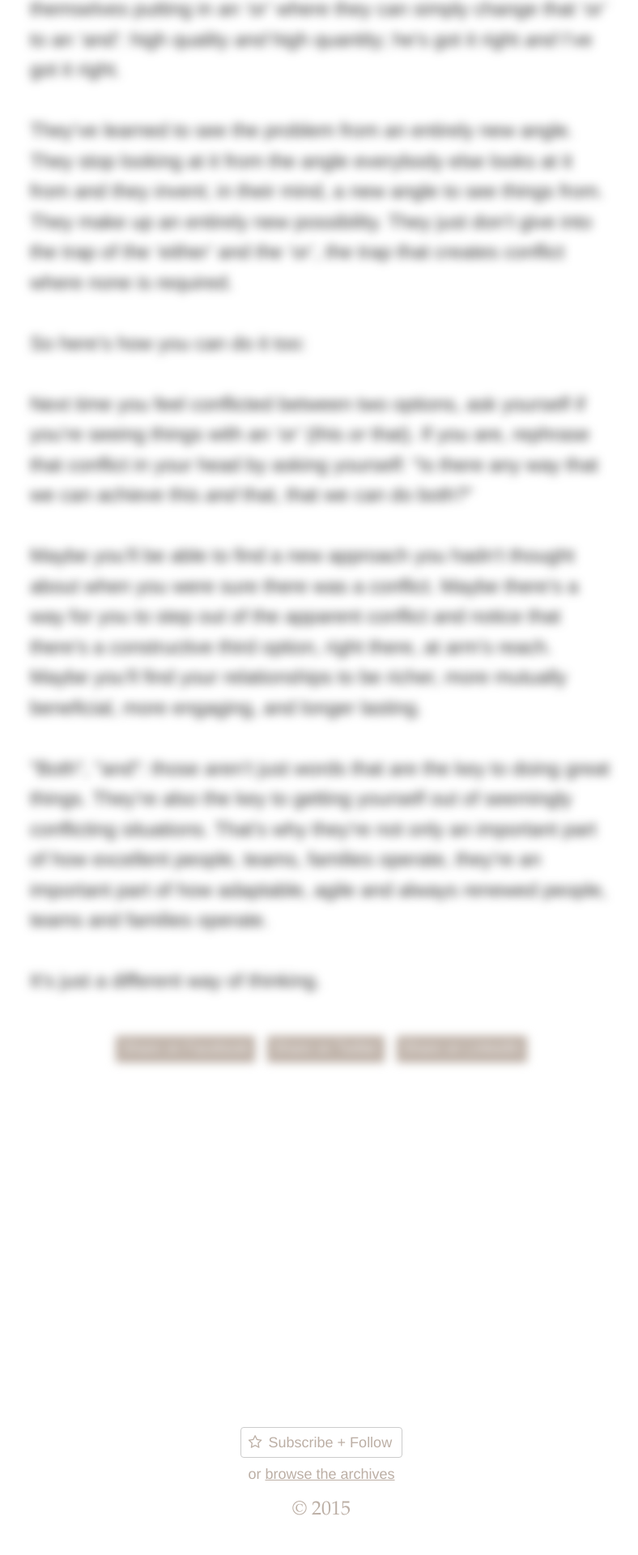
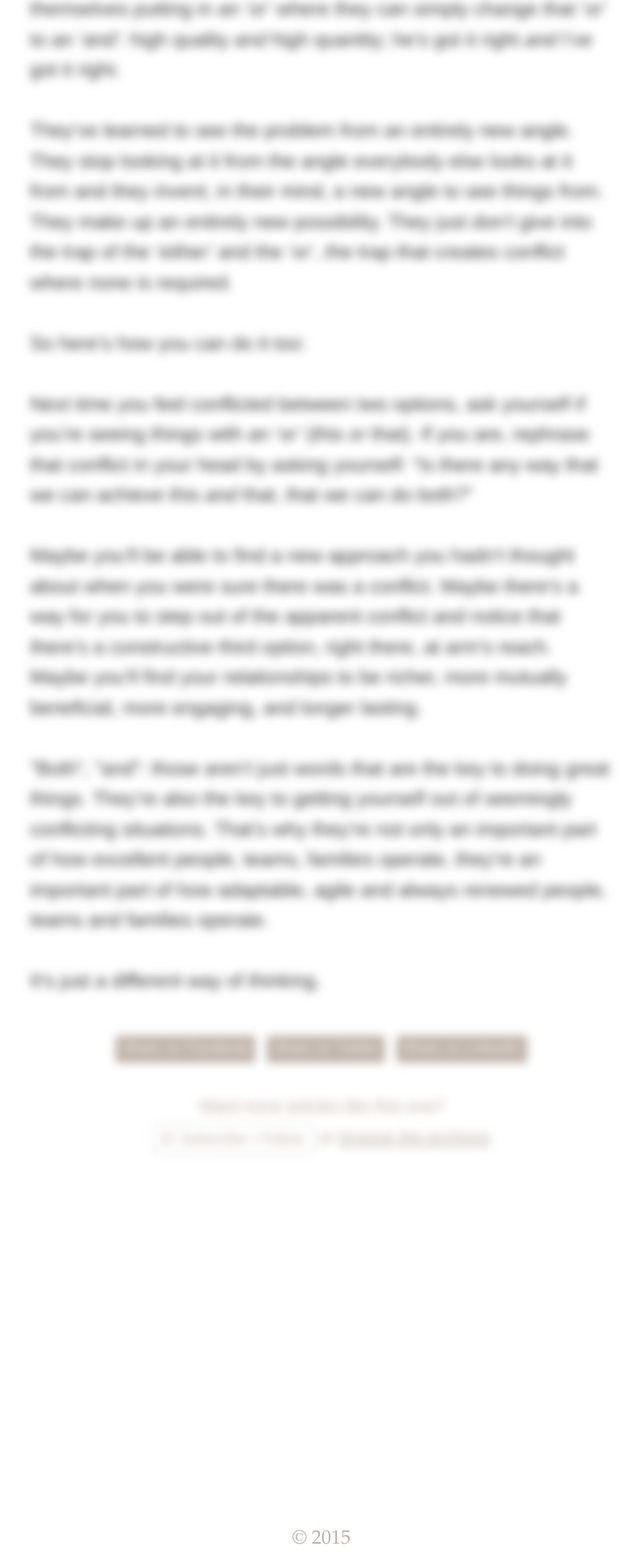
Before and after one commit to pascallaliberte/by.pascallaliberte.me, a Jekyll site: the page built from _posts/2012-10-28-both.html, in a window 1280 px wide. Shown: the part 1838-3758 px from the top of the page at 81% size, without its empty margins (243-1031 px from the left). Built offline with Jekyll 4.4.1, drawn with Linux system fonts in a browser that asks for light colours; nearby versions of some CDN libraries; before the commit the page ends 3722 px from its top, so only the background shows below that.

Commit message:
Add invitation to subscribe to the bottom of articles

```diff
--- a/_layouts/post.html
+++ b/_layouts/post.html
@@ -31,6 +31,16 @@ key: is-post
 
 {% include share.html %}
 
+<footer class="post-next-steps">
+  <div>Want more articles like this one?</div>
+  <a class="subscribe-follow-link btn btn-default" href="{{ site.baseurl}}/subscribe-follow/">
+    <i class="fa fa-star-o"></i>
+    Subscribe + Follow
+  </a>
+  {% include blog-nav-pagination-summary-links.html %}
+</footer>
+
+
 </article>
 
 {% include about.html %}
@@ -38,11 +48,3 @@ key: is-post
 {% include to-top.html %}
 
 {% include blog-nav.html %}
-
-<footer class="post-next-steps">
-  <a class="subscribe-follow-link btn btn-default" href="{{ site.baseurl}}/subscribe-follow/">
-    <i class="fa fa-star-o"></i>
-    Subscribe + Follow
-  </a>
-  {% include blog-nav-pagination-summary-links.html %}
-</footer>
--- a/a/css/screen.css
+++ b/a/css/screen.css
@@ -651,16 +651,18 @@ div.intro {
 
 /* line 166, ../sass/layouts/post.sass */
 .post-next-steps {
+  margin-top: 2em;
   color: #BCAFA5;
-  font-size: 12px;
-  font-size: 1.2rem;
+  font-size: 14px;
+  font-size: 1.4rem;
   line-height: 16px;
   line-height: 1.6rem;
   text-align: center;
 }
-/* line 171, ../sass/layouts/post.sass */
+/* line 172, ../sass/layouts/post.sass */
 .post-next-steps .subscribe-follow-link {
   margin: 0;
+  margin-top: 0.5em;
   text-decoration: none;
   color: inherit;
   -moz-transition-property: none;
@@ -670,19 +672,20 @@ div.intro {
   margin-bottom: 5px;
   margin-bottom: 0.5rem;
 }
-/* line 177, ../sass/layouts/post.sass */
+/* line 179, ../sass/layouts/post.sass */
 .post-next-steps .subscribe-follow-link:hover, .post-next-steps .subscribe-follow-link:focus {
   color: white;
   background-color: #BB5400;
   border-color: #BB5400;
 }
-/* line 181, ../sass/layouts/post.sass */
+/* line 183, ../sass/layouts/post.sass */
 .post-next-steps .subscribe-follow-link:active {
   background-color: #883d00;
   border-color: #883d00;
 }
-/* line 184, ../sass/layouts/post.sass */
+/* line 186, ../sass/layouts/post.sass */
 .post-next-steps .blog-nav-pagination-summary-links {
+  display: inline;
   margin: 0;
   font-size: inherit;
   line-height: inherit;
@@ -690,29 +693,29 @@ div.intro {
   margin-bottom: 1rem;
 }
 
-/* line 190, ../sass/layouts/post.sass */
+/* line 193, ../sass/layouts/post.sass */
 .post-continue-reading {
   text-decoration: none;
 }
 
-/* line 193, ../sass/layouts/post.sass */
+/* line 196, ../sass/layouts/post.sass */
 .post-continue-reading-link {
   text-decoration: underline;
   padding-right: 0.2em;
 }
 
 @media print {
-  /* line 198, ../sass/layouts/post.sass */
+  /* line 201, ../sass/layouts/post.sass */
   .reversefootnote {
     display: none;
   }
 
-  /* line 200, ../sass/layouts/post.sass */
+  /* line 203, ../sass/layouts/post.sass */
   .post-next-steps {
     display: none;
   }
 
-  /* line 202, ../sass/layouts/post.sass */
+  /* line 205, ../sass/layouts/post.sass */
   .is-post .share {
     display: none;
   }
--- a/a/sass/layouts/post.sass
+++ b/a/sass/layouts/post.sass
@@ -164,12 +164,14 @@
   +rem(margin-bottom, 70px)
 
 .post-next-steps
+  margin-top: 2em
   color: #BCAFA5
-  +rem(font-size, 12px)
+  +rem(font-size, 14px)
   +rem(line-height, 16px)
   text-align: center
   .subscribe-follow-link
     margin: 0
+    margin-top: 0.5em
     text-decoration: none
     color: inherit
     +transition-property(none)
@@ -182,6 +184,7 @@
       background-color: darken(#BB5400, 10%)
       border-color: darken(#BB5400, 10%)
   .blog-nav-pagination-summary-links
+    display: inline
     margin: 0
     font-size: inherit
     line-height: inherit
```
Also changed, not shown: a/css/layouts/post.css (+14 -11 lines).
